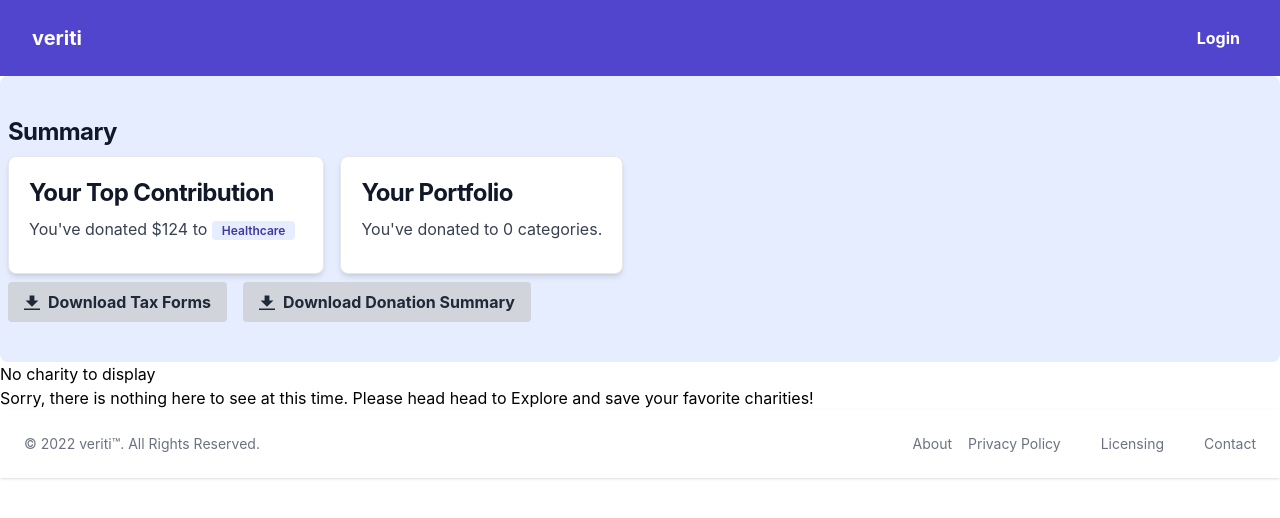
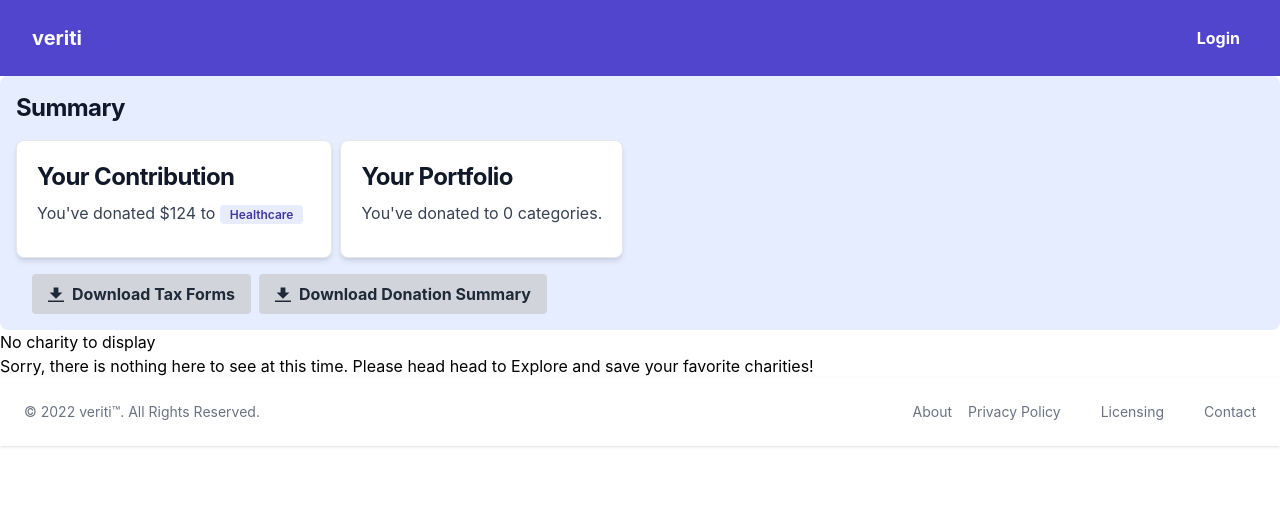
Before and after one commit to veriti-app/veriti, a React (Create React App) app in the folder client/: page /portfolio in a window 1280 px wide. Shown: the top 518 px of the page. Built offline with nearby package versions, Linux system fonts and the light colour scheme.

Commit message:
styled summary

```diff
--- a/client/src/components/PortfolioComp.jsx
+++ b/client/src/components/PortfolioComp.jsx
@@ -14,7 +14,11 @@ const Portfolio = () => {
       <div><EmptyState /></div>
     )
   } else {
+    return (
+      <div className="">
 
+      </div>
+    )
   };
 }
 
--- a/client/src/components/Summary.jsx
+++ b/client/src/components/Summary.jsx
@@ -3,15 +3,15 @@ import React from "react";
 const Summary = () => {
   return (
     // Dashboard container
-    <div className="py-8 py-12 bg-indigo-100 overflow-y-hidden rounded-lg">
-        <h1 className="my-2 p-2 text-2xl font-bold tracking-tight text-gray-900 dark:text-white">Summary</h1>
+    <div className="bg-indigo-100 rounded-lg px-4">
+      <h1 className="my-2 py-4 text-2xl font-bold tracking-tight text-gray-900 dark:text-white">Summary</h1>
     {/* Summary */}
-    <div className="flex flex-wrap flex-row">
-      <div className="mx-2 max-w-sm bg-white border border-gray-200 rounded-lg shadow-md dark:bg-gray-800 dark:border-gray-700">
+      <div className="flex flex-wrap flex-row space-x-2">
+        <div className="max-w-sm bg-white border border-gray-200 rounded-lg shadow-md dark:bg-gray-800 dark:border-gray-700">
           <div className="p-5">
             <a href="/">
               <h5 className="mb-2 text-2xl font-bold tracking-tight text-gray-900 dark:text-white">
-              Your Top Contribution
+                Your Contribution
               </h5>
             </a>
             <p className="mb-3 font-normal text-gray-700 dark:text-gray-400">
@@ -22,7 +22,7 @@ const Summary = () => {
             </p>
           </div>
         </div>
-      <div className="mx-2 max-w-sm bg-white border border-gray-200 rounded-lg shadow-md dark:bg-gray-800 dark:border-gray-700">
+        <div className="max-w-sm bg-white border border-gray-200 rounded-lg shadow-md dark:bg-gray-800 dark:border-gray-700">
           <div className="p-5">
             <a href="/">
               <h5 className="mb-2 text-2xl font-bold tracking-tight text-gray-900 dark:text-white">
@@ -37,14 +37,14 @@ const Summary = () => {
       </div>
 
     {/* Downloads */}
-    <div className="flex flex-wrap flex-row">
-        <div className="mx-2 py-2 max-w-sm">
+      <div className="flex flex-wrap p-4 space-x-2">
+          <div className="max-w-sm">
                   <button className="bg-gray-300 hover:bg-gray-400 text-gray-800 font-bold py-2 px-4 rounded inline-flex items-center">
                   <svg className="fill-current w-4 h-4 mr-2" xmlns="http://www.w3.org/2000/svg" viewBox="0 0 20 20"><path d="M13 8V2H7v6H2l8 8 8-8h-5zM0 18h20v2H0v-2z"/></svg>
                   <span>Download Tax Forms</span>
                   </button>
           </div>
-        <div className="mx-2 py-2 max-w-sm">
+          <div className="max-w-sm">
                   <button className="bg-gray-300 hover:bg-gray-400 text-gray-800 font-bold py-2 px-4 rounded inline-flex items-center">
                   <svg className="fill-current w-4 h-4 mr-2" xmlns="http://www.w3.org/2000/svg" viewBox="0 0 20 20"><path d="M13 8V2H7v6H2l8 8 8-8h-5zM0 18h20v2H0v-2z"/></svg>
                   <span>Download Donation Summary</span>
```
Lines whose indentation alone changed are shown as unchanged.
